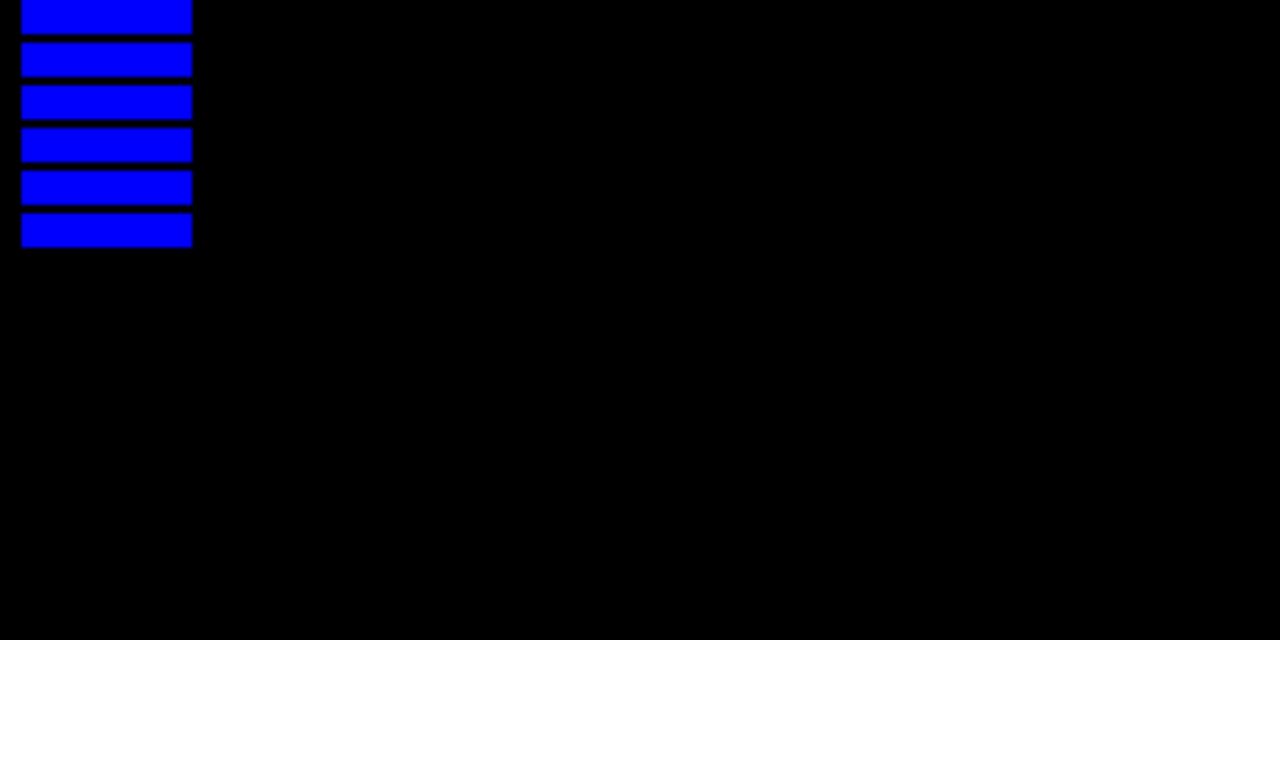
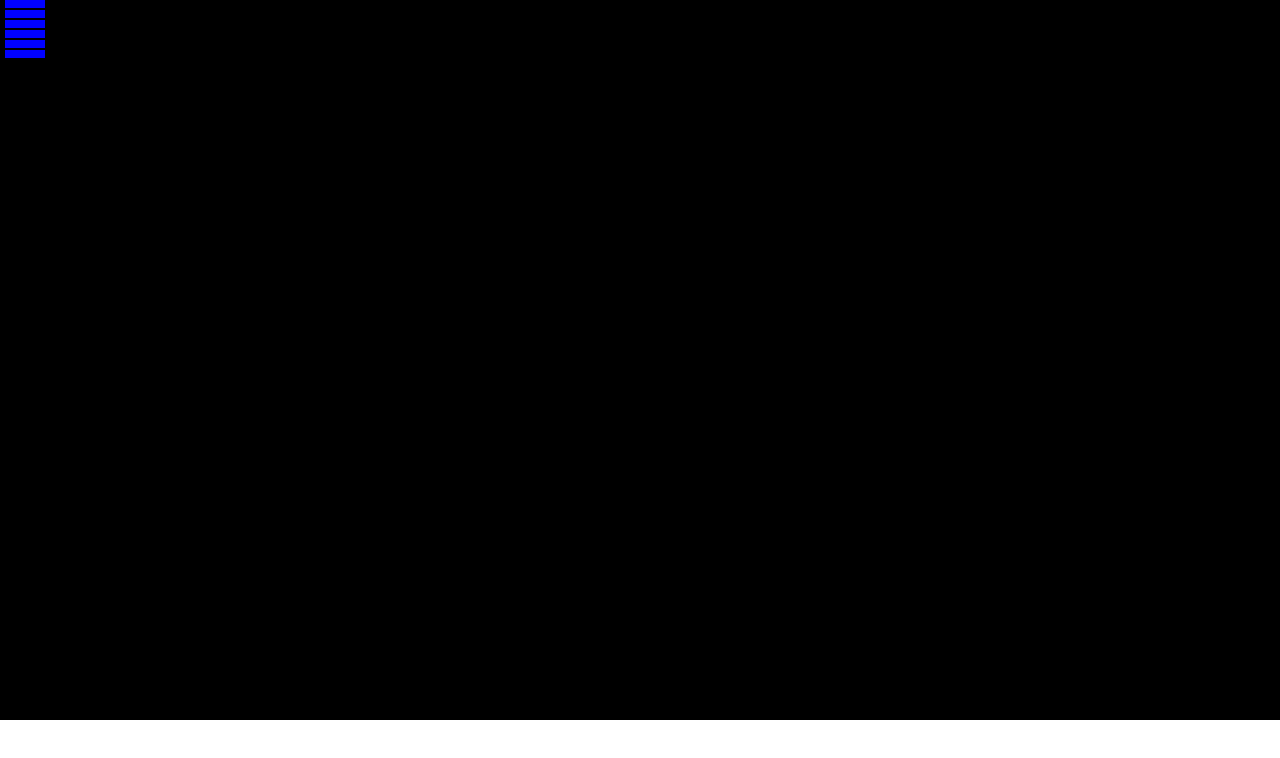
Before and after one commit to lmaxwell24/GoatHacks2026, a website built with Vite: page src/index.html in a window 1280 px wide. Built offline with nearby package versions, Linux system fonts and the light colour scheme.

Commit message:
changed around for testing, size was holding to 300x150 regardless of % ?

```diff
--- a/src/game.js
+++ b/src/game.js
@@ -19,7 +19,6 @@ class Game {
     update() {
         this.player.update();
     }
-
 }
 
 export { Game };
--- a/src/index.html
+++ b/src/index.html
@@ -19,7 +19,7 @@
     </style>
   </head>
   <body>
-    <canvas id="canvas"></canvas>
+    <canvas id="canvas" width="1280" height="720"></canvas>
     <script src="main.js" type="module"></script>
   </body>
 </html>
```
